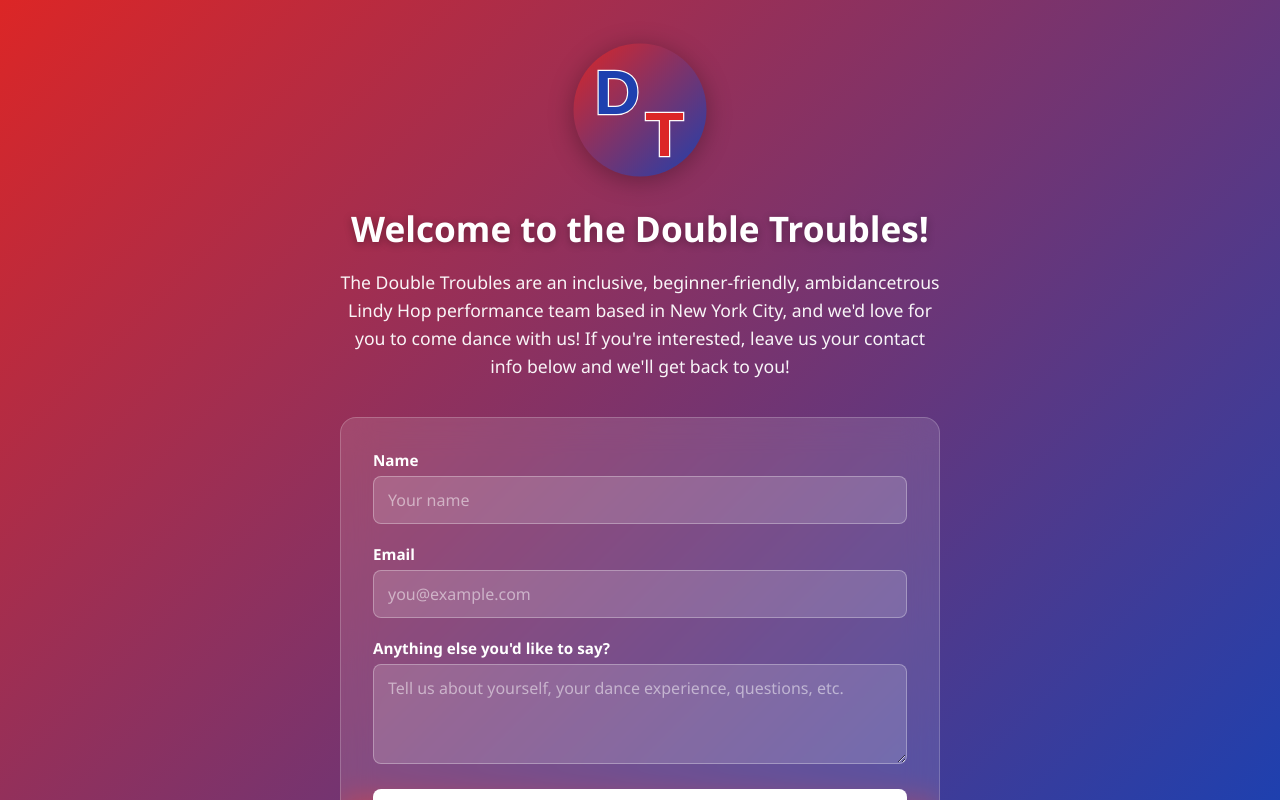
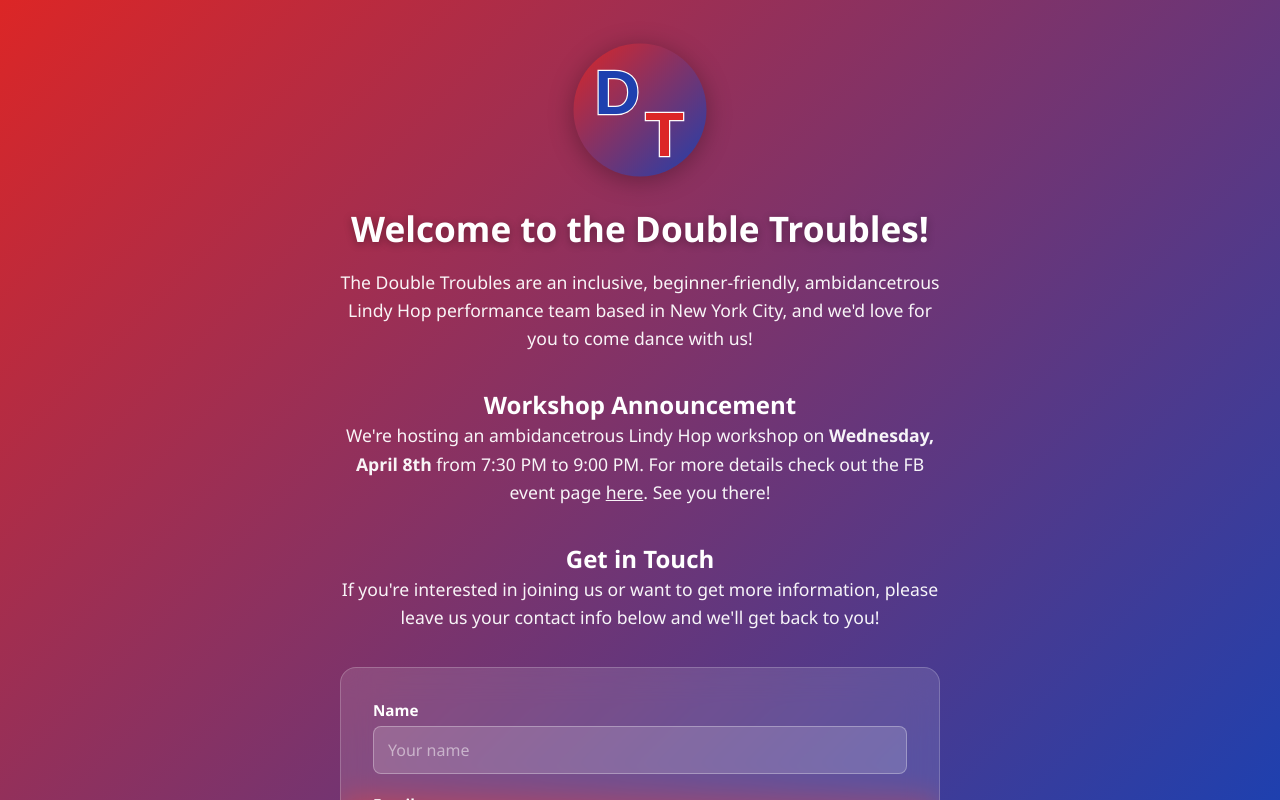
Before and after one commit to timmyneutron/double-troubles, a React (Vite) app: page / in a window 1280 px wide. Shown: the top 800 px of the page. Built offline with nearby package versions, Linux system fonts and the light colour scheme.

Commit message:
add workshop details

```diff
--- a/src/App.jsx
+++ b/src/App.jsx
@@ -43,8 +43,17 @@ function App() {
       <p className="description">
         The Double Troubles are an inclusive, beginner-friendly, ambidancetrous
         Lindy Hop performance team based in New York City, and we'd love for you
-        to come dance with us! If you're interested, leave us your contact info
-        below and we'll get back to you!
+        to come dance with us!
+      </p>
+      <h2>Workshop Announcement</h2>
+      <p className="description">
+        We're hosting an ambidancetrous Lindy Hop workshop on <strong>Wednesday, April 8th </strong>
+        from 7:30 PM to 9:00 PM. For more details check out the FB event page <a href="https://www.facebook.com/events/1498235402020134" target="_blank" rel="noopener noreferrer">here</a>. See you there!
+      </p>
+      <h2>Get in Touch</h2>
+      <p className="description">
+        If you're interested in joining us or want to get more information, please
+        leave us your contact info below and we'll get back to you!
       </p>
 
       <form className="form-card" onSubmit={handleSubmit}>
--- a/src/index.css
+++ b/src/index.css
@@ -11,6 +11,10 @@ body {
   background-attachment: fixed;
   color: #fff;
 }
+a {
+  color: #fff;
+  text-decoration: underline;
+}
 
 #root {
   min-height: 100vh;
```
